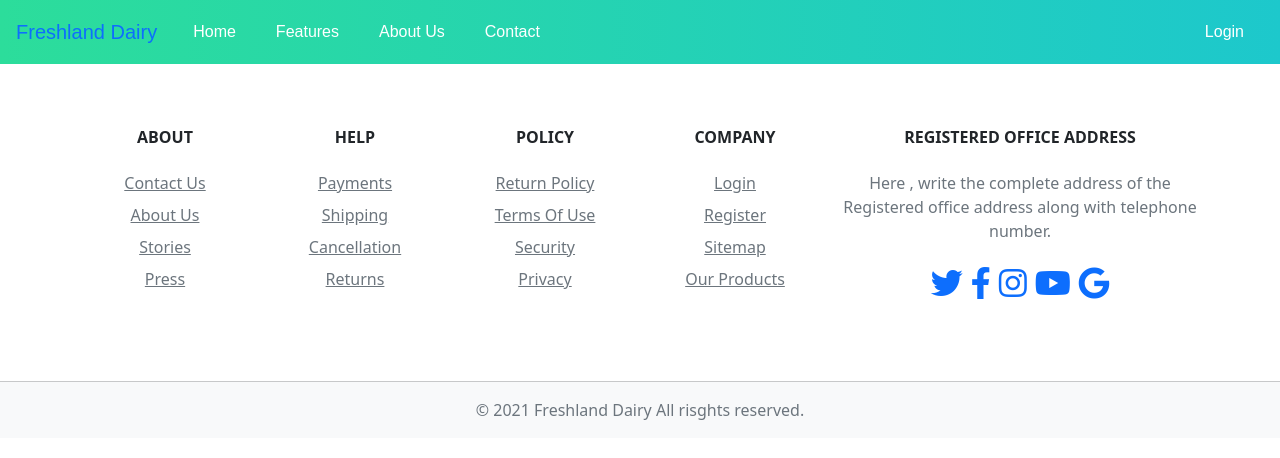
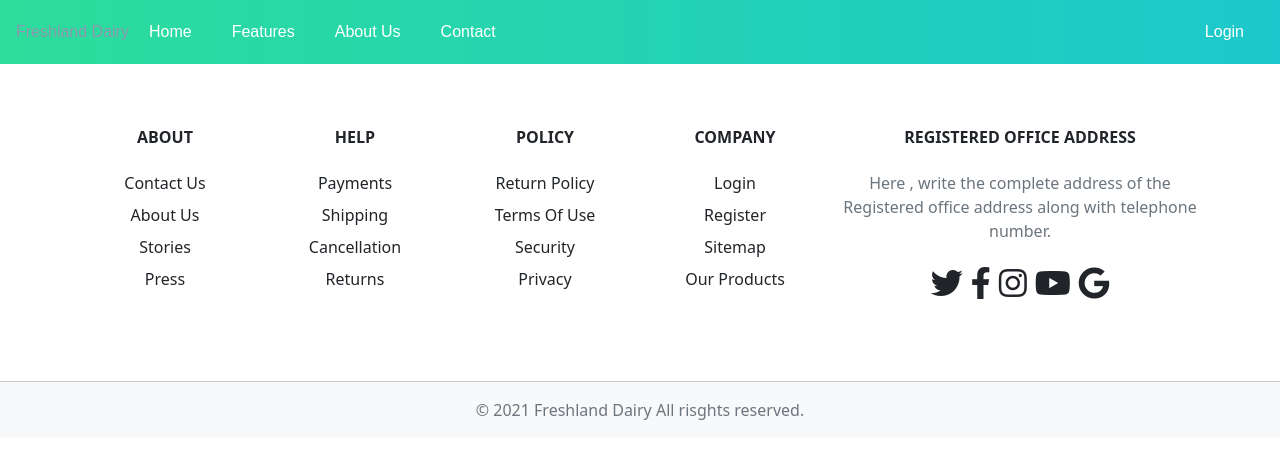
Before and after one commit to PraveenRoshane/FreshlandDairy_Frontend, a React (Create React App) app: page /productUpdate/Login in a window 1280 px wide. Shown: the top 458 px of the page. Built offline with nearby package versions, Linux system fonts and the light colour scheme.

Commit message:
6th commite

```diff
--- a/src/Shop/Footer/Footer.jsx
+++ b/src/Shop/Footer/Footer.jsx
@@ -4,62 +4,62 @@ class Footer extends Component {
     render() {
         return (
             <div>
-                <footer class="bg-white">
-                    <div class="container py-5">
-                        <div class="row py-3">
-                            <div class="col-lg-2 col-md-6 mb-4 mb-lg-0">
-                                <h6 class="text-uppercase font-weight-bold mb-4">About</h6>
-                                <ul class="list-unstyled mb-0">
-                                    <li class="mb-2"><a href="#" class="text-muted">Contact Us</a></li>
-                                    <li class="mb-2"><a href="#" class="text-muted">About Us</a></li>
-                                    <li class="mb-2"><a href="#" class="text-muted">Stories</a></li>
-                                    <li class="mb-2"><a href="#" class="text-muted">Press</a></li>
+                <footer className="bg-white">
+                    <div className="container py-5">
+                        <div className="row py-3">
+                            <div className="col-lg-2 col-md-6 mb-4 mb-lg-0">
+                                <h6 className="text-uppercase font-weight-bold mb-4">About</h6>
+                                <ul className="list-unstyled mb-0">
+                                    <li className="mb-2">Contact Us</li>
+                                    <li className="mb-2">About Us</li>
+                                    <li className="mb-2">Stories</li>
+                                    <li className="mb-2">Press</li>
                                 </ul>
                             </div>
-                            <div class="col-lg-2 col-md-6 mb-4 mb-lg-0">
-                                <h6 class="text-uppercase font-weight-bold mb-4">Help</h6>
-                                <ul class="list-unstyled mb-0">
-                                    <li class="mb-2"><a href="#" class="text-muted">Payments</a></li>
-                                    <li class="mb-2"><a href="#" class="text-muted">Shipping</a></li>
-                                    <li class="mb-2"><a href="#" class="text-muted">Cancellation</a></li>
-                                    <li class="mb-2"><a href="#" class="text-muted">Returns</a></li>
+                            <div className="col-lg-2 col-md-6 mb-4 mb-lg-0">
+                                <h6 className="text-uppercase font-weight-bold mb-4">Help</h6>
+                                <ul className="list-unstyled mb-0">
+                                    <li className="mb-2">Payments</li>
+                                    <li className="mb-2">Shipping</li>
+                                    <li className="mb-2">Cancellation</li>
+                                    <li className="mb-2">Returns</li>
                                 </ul>
                             </div>
-                            <div class="col-lg-2 col-md-6 mb-4 mb-lg-0">
-                                <h6 class="text-uppercase font-weight-bold mb-4">Policy</h6>
-                                <ul class="list-unstyled mb-0">
-                                    <li class="mb-2"><a href="#" class="text-muted">Return Policy</a></li>
-                                    <li class="mb-2"><a href="#" class="text-muted">Terms Of Use</a></li>
-                                    <li class="mb-2"><a href="#" class="text-muted">Security</a></li>
-                                    <li class="mb-2"><a href="#" class="text-muted">Privacy</a></li>
+                            <div className="col-lg-2 col-md-6 mb-4 mb-lg-0">
+                                <h6 className="text-uppercase font-weight-bold mb-4">Policy</h6>
+                                <ul className="list-unstyled mb-0">
+                                    <li className="mb-2">Return Policy</li>
+                                    <li className="mb-2">Terms Of Use</li>
+                                    <li className="mb-2">Security</li>
+                                    <li className="mb-2">Privacy</li>
                                 </ul>
                             </div>
-                            <div class="col-lg-2 col-md-6 mb-4 mb-lg-0">
-                                <h6 class="text-uppercase font-weight-bold mb-4">Company</h6>
-                                <ul class="list-unstyled mb-0">
-                                    <li class="mb-2"><a href="#" class="text-muted">Login</a></li>
-                                    <li class="mb-2"><a href="#" class="text-muted">Register</a></li>
-                                    <li class="mb-2"><a href="#" class="text-muted">Sitemap</a></li>
-                                    <li class="mb-2"><a href="#" class="text-muted">Our Products</a></li>
+                            <div className="col-lg-2 col-md-6 mb-4 mb-lg-0">
+                                <h6 className="text-uppercase font-weight-bold mb-4">Company</h6>
+                                <ul className="list-unstyled mb-0">
+                                    <li className="mb-2">Login</li>
+                                    <li className="mb-2">Register</li>
+                                    <li className="mb-2">Sitemap</li>
+                                    <li className="mb-2">Our Products</li>
                                 </ul>
                             </div>
-                            <div class="col-lg-4 col-md-6 mb-lg-0">
-                                <h6 class="text-uppercase font-weight-bold mb-4">Registered Office Address</h6>
-                                <p class="text-muted mb-4">Here , write the complete address of the Registered office address along with telephone number.</p>
-                                <ul class="list-inline mt-4">
-                                    <li class="list-inline-item"><a href="#" target="_blank" title="twitter"><i class="fab fa-2x fa-twitter"></i></a></li>
-                                    <li class="list-inline-item"><a href="#" target="_blank" title="facebook"><i class="fab fa-2x fa-facebook-f"></i></a></li>
-                                    <li class="list-inline-item"><a href="#" target="_blank" title="instagram"><i class="fab fa-2x fa-instagram"></i></a></li>
-                                    <li class="list-inline-item"><a href="#" target="_blank" title="pinterest"><i class="fab fa-2x fa-youtube"></i></a></li>
-                                    <li class="list-inline-item"><a href="#" target="_blank" title="vimeo"><i class="fab fa-2x fa-google"></i></a></li>
+                            <div className="col-lg-4 col-md-6 mb-lg-0">
+                                <h6 className="text-uppercase font-weight-bold mb-4">Registered Office Address</h6>
+                                <p className="text-muted mb-4">Here , write the complete address of the Registered office address along with telephone number.</p>
+                                <ul className="list-inline mt-4">
+                                    <li className="list-inline-item"><i className="fab fa-2x fa-twitter"></i></li>
+                                    <li className="list-inline-item"><i className="fab fa-2x fa-facebook-f"></i></li>
+                                    <li className="list-inline-item"><i className="fab fa-2x fa-instagram"></i></li>
+                                    <li className="list-inline-item"><i className="fab fa-2x fa-youtube"></i></li>
+                                    <li className="list-inline-item"><i className="fab fa-2x fa-google"></i></li>
                                 </ul>
                             </div>
                         </div>
                     </div>
-                    <hr class="p-0 m-0 b-0"></hr>
-                    <div class="bg-light py-2">
-                        <div class="container text-center">
-                            <p class="text-muted mb-0 py-2">© 2021 Freshland Dairy All risghts reserved.</p>
+                    <hr className="p-0 m-0 b-0"></hr>
+                    <div className="bg-light py-2">
+                        <div className="container text-center">
+                            <p className="text-muted mb-0 py-2">© 2021 Freshland Dairy All risghts reserved.</p>
                         </div>
                     </div>
                 </footer>
--- a/src/Shop/Header/Header.jsx
+++ b/src/Shop/Header/Header.jsx
@@ -8,20 +8,20 @@ class Header extends Component {
     render() {
         const isUserLoggedin = Authentication.isUserLoggedin();
         return (
-            <div class="header2 bg-success-gradiant">
-                <div class="">
-                    <nav class="navbar navbar-expand-lg h2-nav"> <a class="navbar-brand" href="#">Freshland Dairy</a>
-                        <div class="collapse navbar-collapse hover-dropdown" id="header2">
-                            <ul class="navbar-nav">
-                                <li class="nav-item active"><a class="nav-link" href="#">Home</a></li>
-                                {isUserLoggedin && <li class="nav-item"><Link class="nav-link" to="/ProductList">Product List</Link></li>}
-                                <li class="nav-item"><a class="nav-link" href="#">Features</a></li>
-                                <li class="nav-item"><a class="nav-link" href="#">About Us</a></li>
-                                <li class="nav-item"><a class="nav-link" href="#">Contact</a></li>
+            <div className="header2 bg-success-gradiant">
+                <div className="">
+                    <nav className="navbar navbar-expand-lg h2-nav">Freshland Dairy
+                        <div className="collapse navbar-collapse hover-dropdown" id="header2">
+                            <ul className="navbar-nav">
+                                <li className="nav-item active"><Link className="nav-link">Home</Link></li>
+                                {isUserLoggedin && <li className="nav-item"><Link className="nav-link" to="/ProductList">Product List</Link></li>}
+                                <li className="nav-item"><Link className="nav-link">Features</Link></li>
+                                <li className="nav-item"><Link className="nav-link">About Us</Link></li>
+                                <li className="nav-item"><Link className="nav-link">Contact</Link></li>
                             </ul>
-                            <ul class="navbar-nav ml-auto">
-                                {!isUserLoggedin && <li class="nav-item active"><Link class="nav-link" to="/login">Login</Link></li>}
-                                {isUserLoggedin && <li class="nav-item"><Link class="btn rounded-pill btn-dark py-2 px-4" to="/logout" onClick={Authentication.logout}>Logout</Link></li>}
+                            <ul className="navbar-nav ml-auto">
+                                {!isUserLoggedin && <li className="nav-item active"><Link className="nav-link" to="/login">Login</Link></li>}
+                                {isUserLoggedin && <li className="nav-item"><Link className="btn rounded-pill btn-dark py-2 px-4" to="/logout" onClick={Authentication.logout}>Logout</Link></li>}
                             </ul>
                         </div>
                     </nav>
```
